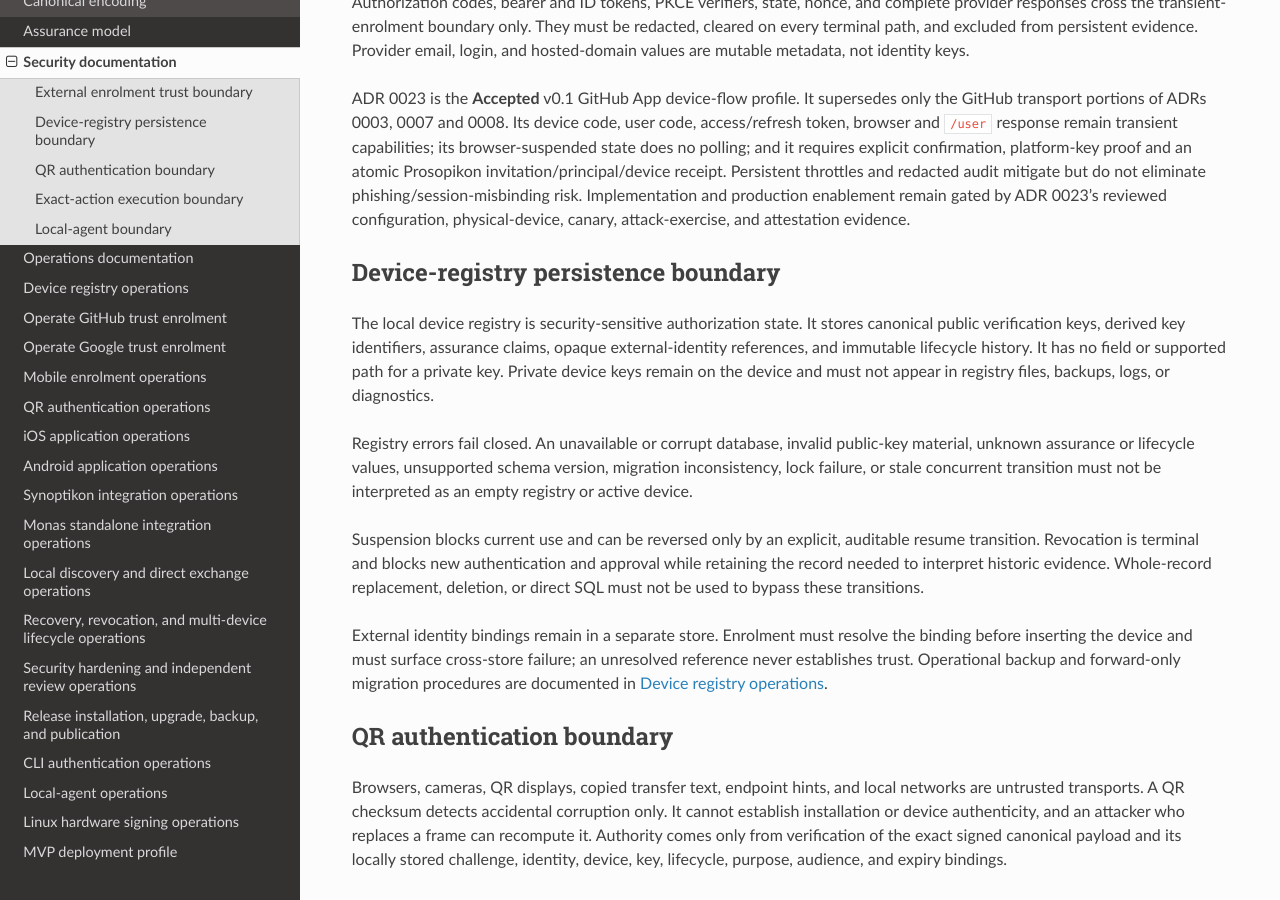
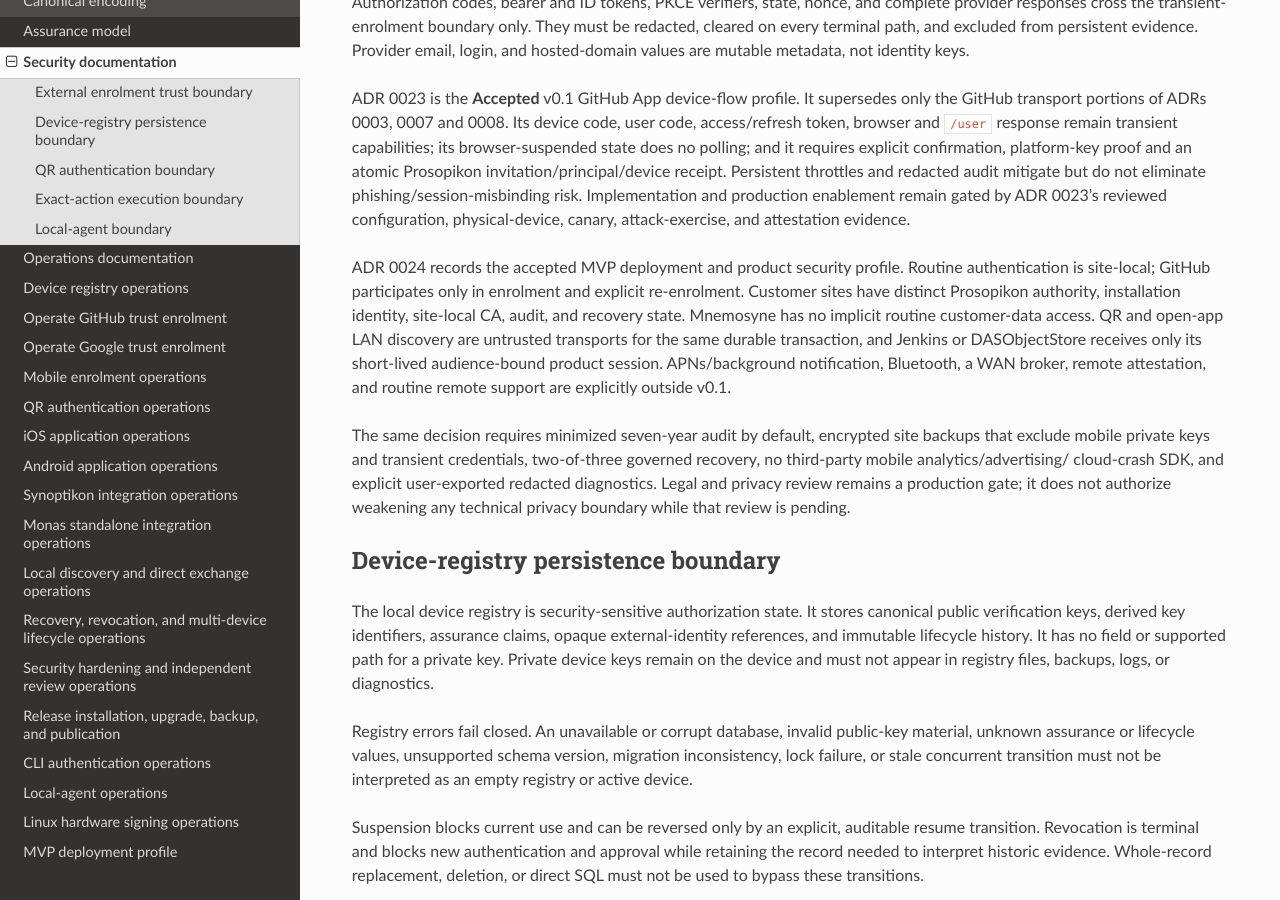
Before and after one commit to sagrudd/pistis, a Sphinx documentation site: the page built from docs/security/README.md, in a window 1280 px wide and 900 px high, scrolled down 490 px. Built offline with Sphinx 7.4.7 and the Read the Docs theme 3.1.0, drawn with Linux system fonts in a browser that asks for light colours; the version number could not be read and is left out.

Commit message:
Trace MVP profile into security guidance

```diff
--- a/docs/security/README.md
+++ b/docs/security/README.md
@@ -34,6 +34,23 @@ redacted audit mitigate but do not eliminate phishing/session-misbinding risk.
 Implementation and production enablement remain gated by ADR 0023's reviewed
 configuration, physical-device, canary, attack-exercise, and attestation
 evidence.
+
+ADR 0024 records the accepted MVP deployment and product security profile.
+Routine authentication is site-local; GitHub participates only in enrolment
+and explicit re-enrolment. Customer sites have distinct Prosopikon authority,
+installation identity, site-local CA, audit, and recovery state. Mnemosyne has
+no implicit routine customer-data access. QR and open-app LAN discovery are
+untrusted transports for the same durable transaction, and Jenkins or
+DASObjectStore receives only its short-lived audience-bound product session.
+APNs/background notification, Bluetooth, a WAN broker, remote attestation, and
+routine remote support are explicitly outside v0.1.
+
+The same decision requires minimized seven-year audit by default, encrypted
+site backups that exclude mobile private keys and transient credentials,
+two-of-three governed recovery, no third-party mobile analytics/advertising/
+cloud-crash SDK, and explicit user-exported redacted diagnostics. Legal and
+privacy review remains a production gate; it does not authorize weakening any
+technical privacy boundary while that review is pending.
 
 ## Device-registry persistence boundary
 
```
